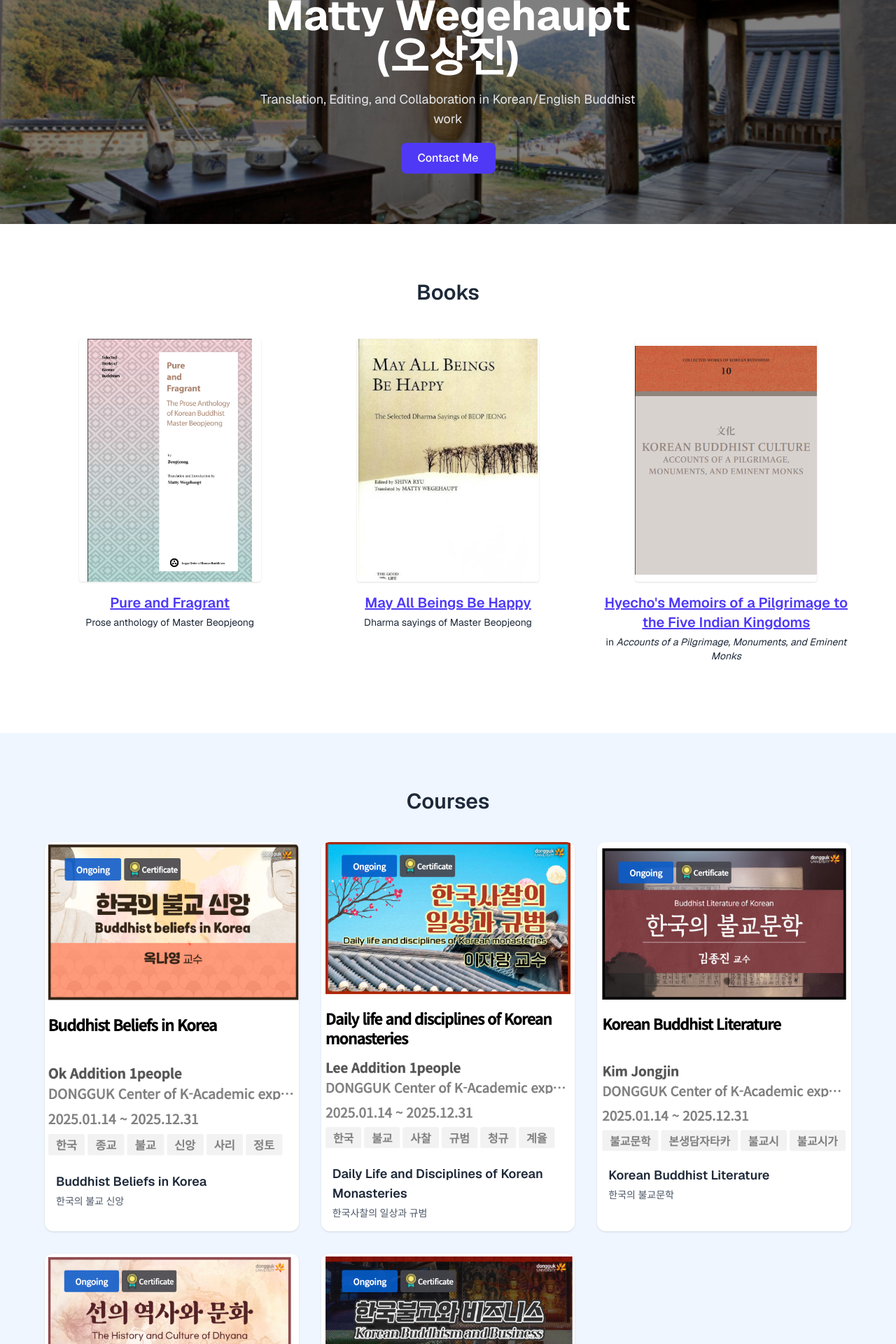
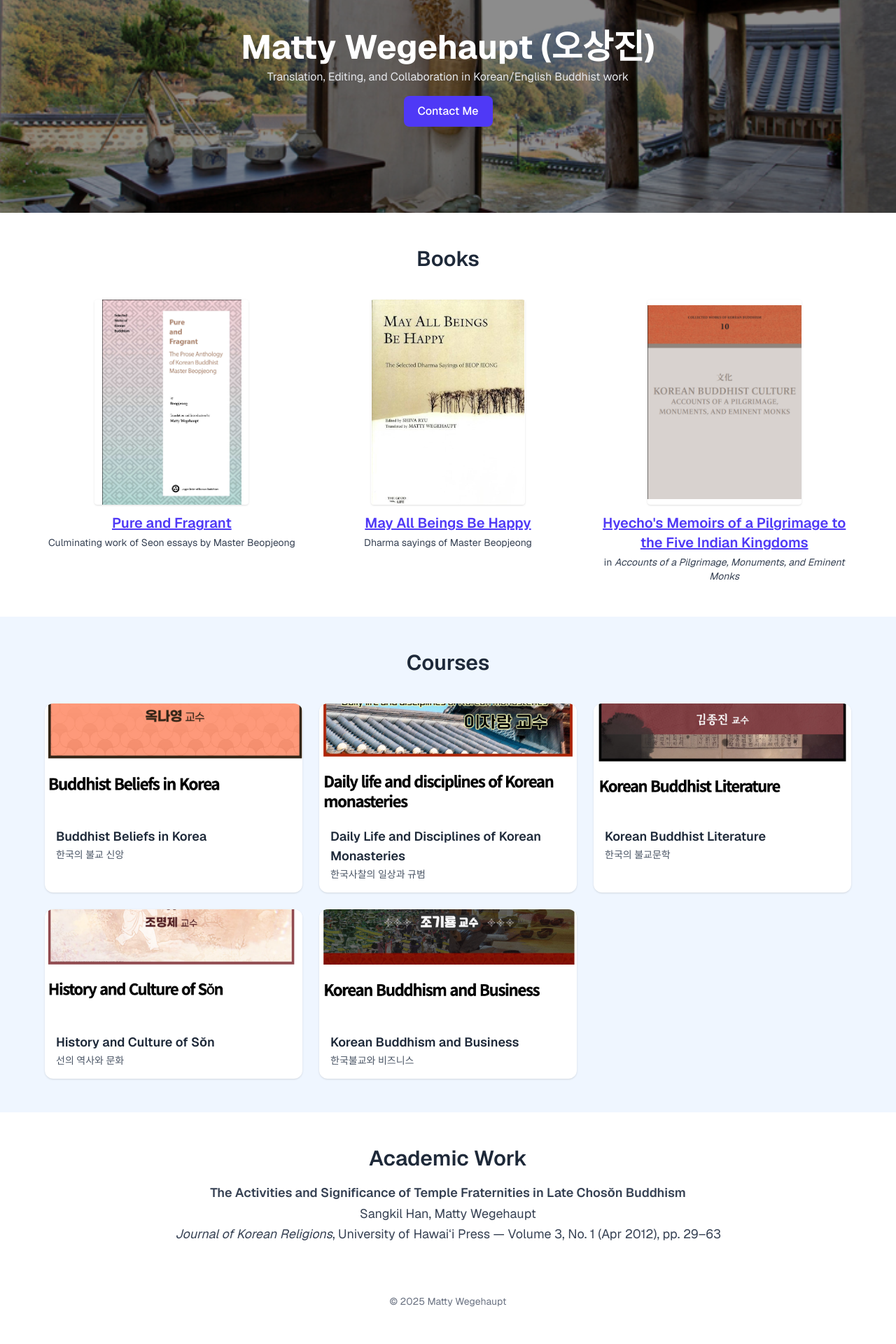
Before and after one commit to omatty123/translation_website, a Next.js app: page / in a window 1280 px wide. Shown: the part 80-2000 px from the top of the page at 70% size. After the commit the page ends 1973 px from the top, so only its background shows below. Built offline with nearby package versions, Linux system fonts and the light colour scheme.

Commit message:
Update page.tsx

```diff
--- a/app/page.tsx
+++ b/app/page.tsx
@@ -20,78 +20,78 @@ export default function Home() {
           content="Translation, Editing, and Collaboration in Korean/English Buddhist work"
         />
       </Head>
+
       <main className="min-h-screen bg-white text-gray-800 font-sans">
-        {/* Hero */}
-        <section className="relative h-[40vh] md:h-[50vh] flex items-center justify-center overflow-hidden">
+        {/* HERO — tighter height + typography */}
+        <section className="relative h-[42vh] md:h-[48vh] flex items-center justify-center overflow-hidden">
           <Image
             src={hanokBg}
             alt="Traditional Hanok ondol floor"
             fill
+            priority
             className="object-cover object-center"
-            priority
           />
-          <div className="absolute inset-0 bg-black/50" />
-          <div className="relative z-10 text-center px-4 max-w-xl">
-            <h1 className="text-4xl md:text-6xl font-bold text-white mb-4 break-keep text-balance">
-  Matty Wegehaupt <span className="whitespace-nowrap">(오상진)</span>
-</h1>
-            <p className="text-base md:text-lg text-gray-200 mb-5">
+          <div className="absolute inset-0 bg-black/45" />
+          <div className="relative z-10 text-center px-4 max-w-2xl">
+            <h1 className="text-3xl md:text-5xl font-bold text-white mb-2 break-keep text-balance">
+              Matty Wegehaupt <span className="whitespace-nowrap">(오상진)</span>
+            </h1>
+            <p className="text-sm md:text-base text-gray-200 mb-4 leading-snug">
               Translation, Editing, and Collaboration in Korean/English Buddhist work
             </p>
             <a
               href="mailto:omatty@gmail.com"
-              className="inline-block bg-indigo-600 hover:bg-indigo-500 text-white font-medium py-2.5 px-6 rounded-lg transition"
+              className="inline-block bg-indigo-600 hover:bg-indigo-500 text-white font-medium py-2.5 px-5 rounded-lg transition text-sm md:text-base"
             >
               Contact Me
             </a>
           </div>
         </section>
 
-        {/* Books */}
-        <section className="py-20 px-6 bg-white">
+        {/* BOOKS — tighter paddings, smaller cards */}
+        <section className="py-10 md:py-12 px-5 bg-white">
           <div className="max-w-6xl mx-auto">
-            <h2 className="text-3xl font-semibold text-center mb-12">Books</h2>
-            <div className="grid grid-cols-1 md:grid-cols-3 gap-10">
+            <h2 className="text-2xl md:text-3xl font-semibold text-center mb-8 md:mb-10">Books</h2>
+            <div className="grid grid-cols-1 md:grid-cols-3 gap-6 md:gap-8">
               {[
                 {
-                  title: "Pure and Fragrant",
+                  title: 'Pure and Fragrant',
                   img: pureImg,
-                  url: "https://books.google.com/books/about/Pure_and_Fragrant.html?id=qQ_qEAAAQBAJ",
-                  desc: "Prose anthology of Master Beopjeong",
+                  url: 'https://books.google.com/books/about/Pure_and_Fragrant.html?id=qQ_qEAAAQBAJ',
+                  desc: 'Culminating work of Seon essays by Master Beopjeong',
                 },
                 {
-                  title: "May All Beings Be Happy",
+                  title: 'May All Beings Be Happy',
                   img: happyImg,
-                  url: "https://www.amazon.com/May-All-Beings-Happy-English/dp/8995757736",
-                  desc: "Dharma sayings of Master Beopjeong",
+                  url: 'https://www.amazon.com/May-All-Beings-Happy-English/dp/8995757736',
+                  desc: 'Dharma sayings of Master Beopjeong',
                 },
                 {
-                  title: "Hyecho's Memoirs of a Pilgrimage to the Five Indian Kingdoms",
+                  title:
+                    "Hyecho's Memoirs of a Pilgrimage to the Five Indian Kingdoms",
                   img: hyechoImg,
-                  url: "https://www.buddhistelibrary.org/en/albums/central/Dhamma_books/10_Culture_web.pdf#page=35",
-                  desc: "in *Accounts of a Pilgrimage, Monuments, and Eminent Monks*",
+                  url: 'https://www.buddhistelibrary.org/en/albums/central/Dhamma_books/10_Culture_web.pdf#page=35',
+                  desc: 'in *Accounts of a Pilgrimage, Monuments, and Eminent Monks*',
                 },
               ].map(({ title, img, url, desc }, idx) => (
                 <div key={idx} className="flex flex-col items-center">
-                  <div className="w-[260px] aspect-[3/4] relative">
-                    <Image
-                      src={img}
-                      alt={title}
-                      fill
-                      className="object-contain rounded shadow"
-                    />
+                  <div className="w-[200px] md:w-[220px] aspect-[3/4] relative">
+                    <Image src={img} alt={title} fill className="object-contain rounded shadow" />
                   </div>
-                  <div className="text-center mt-4 min-h-[120px]">
+                  <div className="text-center mt-3 min-h-[96px]">
                     <a
                       href={url}
-                      className="text-indigo-600 text-xl font-semibold underline hover:text-indigo-800"
+                      className="text-indigo-600 text-lg md:text-xl font-semibold underline hover:text-indigo-800"
                       target="_blank"
+                      rel="noreferrer"
                     >
                       {title}
                     </a>
                     <p
-                      className="text-sm mt-1"
-                      dangerouslySetInnerHTML={{ __html: desc.replace(/\*(.*?)\*/g, "<em>$1</em>") }}
+                      className="text-sm mt-1 text-gray-700"
+                      dangerouslySetInnerHTML={{
+                        __html: desc.replace(/\*(.*?)\*/g, '<em>$1</em>'),
+                      }}
                     />
                   </div>
                 </div>
@@ -100,41 +100,41 @@ export default function Home() {
           </div>
         </section>
 
-        {/* Courses */}
-        <section className="py-20 px-6 bg-blue-50">
+        {/* COURSES — compact card heights */}
+        <section className="py-10 md:py-12 px-5 bg-blue-50">
           <div className="max-w-6xl mx-auto">
-            <h2 className="text-3xl font-semibold text-center mb-10">Courses</h2>
-            <div className="grid grid-cols-1 md:grid-cols-2 lg:grid-cols-3 gap-8">
+            <h2 className="text-2xl md:text-3xl font-semibold text-center mb-8 md:mb-10">Courses</h2>
+            <div className="grid grid-cols-1 md:grid-cols-2 lg:grid-cols-3 gap-5 md:gap-6">
               {[
                 {
-                  title: "Buddhist Beliefs in Korea",
-                  korean: "한국의 불교 신앙",
+                  title: 'Buddhist Beliefs in Korea',
+                  korean: '한국의 불교 신앙',
                   img: beliefsImg,
-                  url: "https://www.kmooc.kr/view/course/detail/15060?tm=20250413071136",
+                  url: 'https://www.kmooc.kr/view/course/detail/15060?tm=20250413071136',
                 },
                 {
-                  title: "Daily Life and Disciplines of Korean Monasteries",
-                  korean: "한국사찰의 일상과 규범",
+                  title: 'Daily Life and Disciplines of Korean Monasteries',
+                  korean: '한국사찰의 일상과 규범',
                   img: monasteriesImg,
-                  url: "https://www.kmooc.kr/view/course/detail/15064?tm=20250413074914",
+                  url: 'https://www.kmooc.kr/view/course/detail/15064?tm=20250413074914',
                 },
                 {
-                  title: "Korean Buddhist Literature",
-                  korean: "한국의 불교문학",
+                  title: 'Korean Buddhist Literature',
+                  korean: '한국의 불교문학',
                   img: literatureImg,
-                  url: "https://www.kmooc.kr/view/course/detail/13246?tm=20250413071115",
+                  url: 'https://www.kmooc.kr/view/course/detail/13246?tm=20250413071115',
                 },
                 {
-                  title: "History and Culture of Sŏn",
-                  korean: "선의 역사와 문화",
+                  title: 'History and Culture of Sŏn',
+                  korean: '선의 역사와 문화',
                   img: songImg,
-                  url: "https://www.kmooc.kr/view/course/detail/13251?tm=20250413074824",
+                  url: 'https://www.kmooc.kr/view/course/detail/13251?tm=20250413074824',
                 },
                 {
-                  title: "Korean Buddhism and Business",
-                  korean: "한국불교와 비즈니스",
+                  title: 'Korean Buddhism and Business',
+                  korean: '한국불교와 비즈니스',
                   img: businessImg,
-                  url: "https://www.kmooc.kr/view/course/detail/13254?tm=20250413071035",
+                  url: 'https://www.kmooc.kr/view/course/detail/13254?tm=20250413071035',
                 },
               ].map(({ title, korean, img, url }, idx) => (
                 <a
@@ -144,9 +144,11 @@ export default function Home() {
                   rel="noopener noreferrer"
                   className="bg-white rounded-xl overflow-hidden shadow hover:shadow-md transition block"
                 >
-                  <Image src={img} alt={title} className="w-full object-cover" />
-                  <div className="p-4 space-y-1">
-                    <h3 className="font-semibold text-lg">{title}</h3>
+                  <div className="relative h-36 md:h-40">
+                    <Image src={img} alt={title} fill className="object-cover" />
+                  </div>
+                  <div className="p-3 md:p-4 space-y-0.5">
+                    <h3 className="font-semibold text-base md:text-lg">{title}</h3>
                     <p className="text-sm text-gray-600">{korean}</p>
                   </div>
                 </a>
@@ -155,25 +157,27 @@ export default function Home() {
           </div>
         </section>
 
-        {/* Academic Work */}
-        <section className="py-20 px-6 bg-white">
-          <div className="max-w-4xl mx-auto text-center space-y-6">
-            <h2 className="text-3xl font-semibold">Academic Work</h2>
-            <div className="text-lg text-gray-700 leading-relaxed">
-              <p>
-                <strong>
-                  The Activities and Significance of Temple Fraternities in Late
-                  Chosŏn Buddhism
-                </strong>
+        {/* ACADEMIC WORK — condensed block */}
+        <section className="py-10 md:py-12 px-5 bg-white">
+          <div className="max-w-4xl mx-auto text-center space-y-4">
+            <h2 className="text-2xl md:text-3xl font-semibold">Academic Work</h2>
+            <div className="text-base md:text-lg text-gray-700 leading-relaxed">
+              <p className="font-semibold">
+                The Activities and Significance of Temple Fraternities in Late Chosŏn Buddhism
               </p>
               <p>Sangkil Han, Matty Wegehaupt</p>
               <p>
-                <em>Journal of Korean Religions</em>, University of Hawaiʻi Press
+                <em>Journal of Korean Religions</em>, University of Hawaiʻi Press — Volume 3, No. 1 (Apr 2012), pp.
+                29–63
               </p>
-              <p>Volume 3, Number 1, April 2012, pp. 29–63</p>
             </div>
           </div>
         </section>
+
+        {/* Footer (kept minimal) */}
+        <footer className="py-6 text-center text-sm text-gray-500">
+          <p>© {new Date().getFullYear()} Matty Wegehaupt</p>
+        </footer>
       </main>
     </>
   )
```
